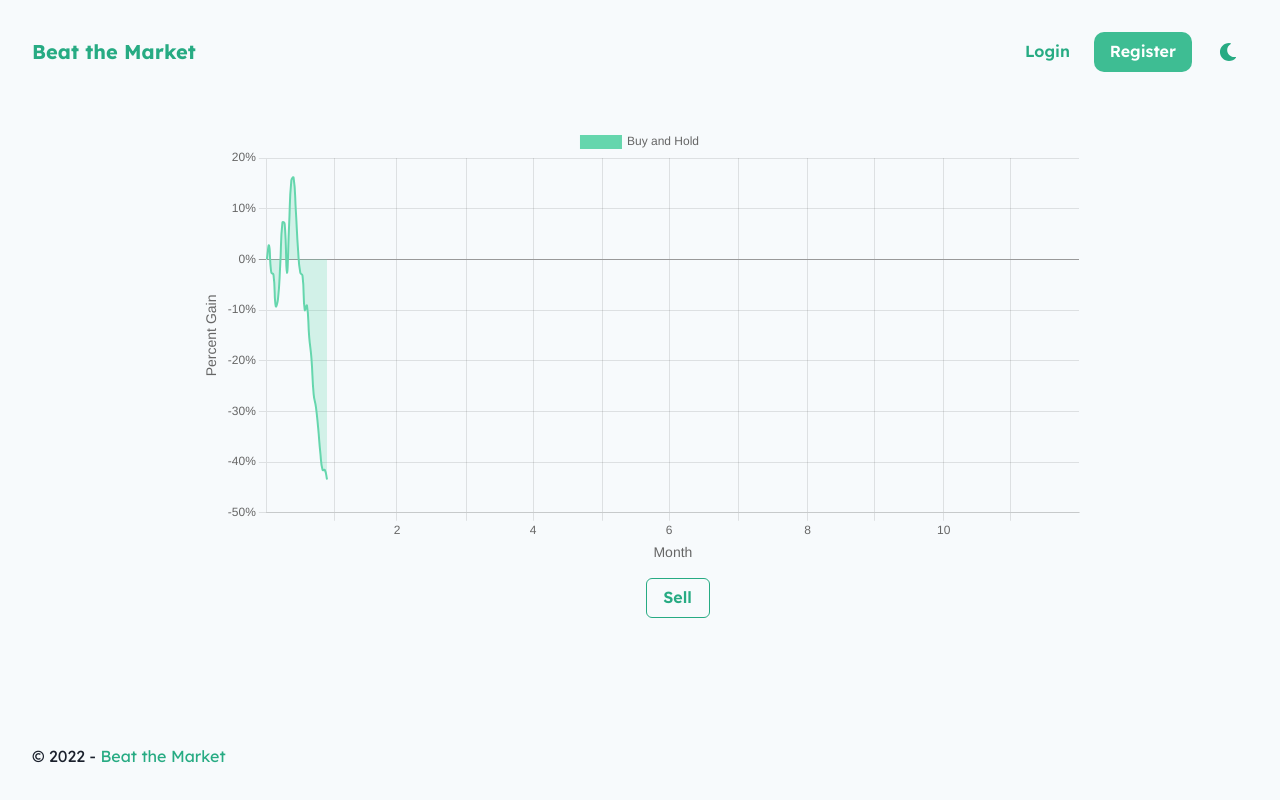
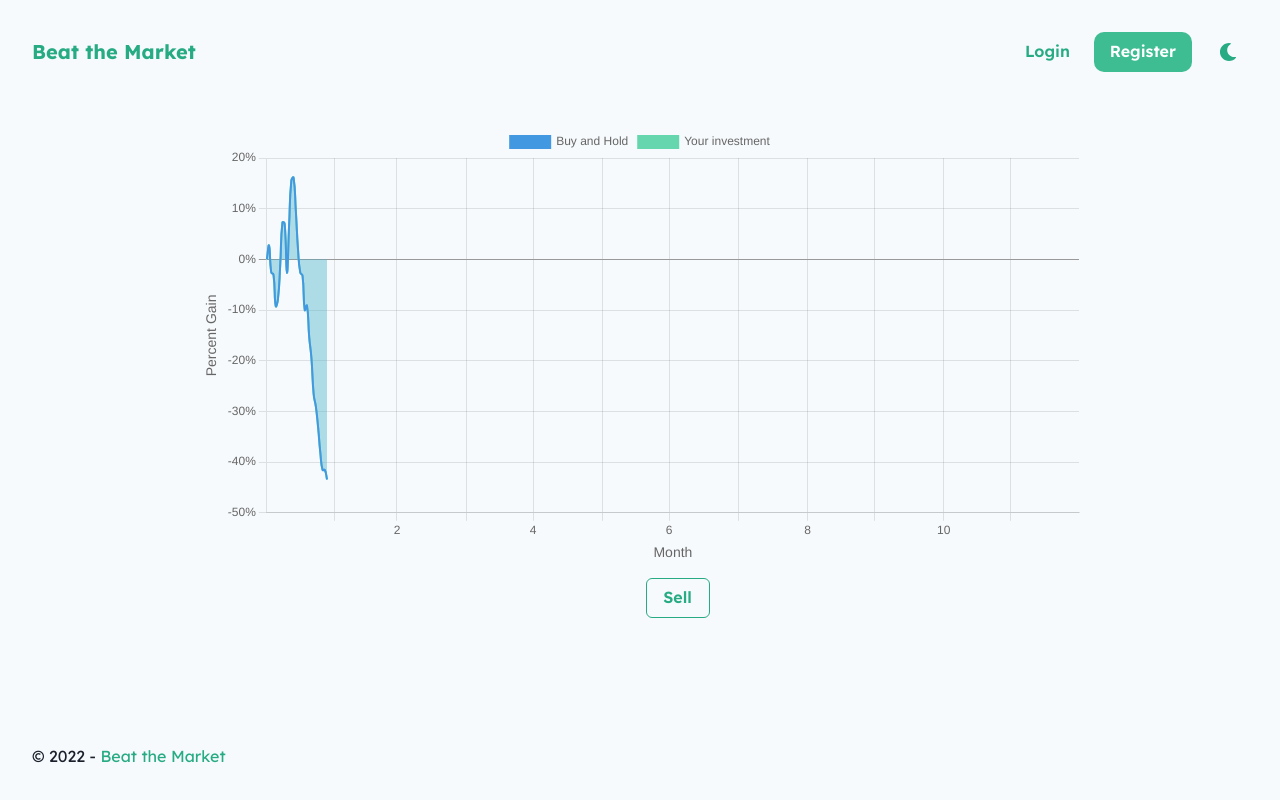
Before and after one commit to butasebi/BeatTheMarket, a React (Create React App) app in the folder front/: page / in a window 1280 px wide. Built offline with nearby package versions, Linux system fonts and the light colour scheme.

Commit message:
feat: add actual game logic
Now, you can also see your investment on the price chart, and it's affected by whether you're invested in the market or not.

```diff
--- a/front/src/components/game/Game.jsx
+++ b/front/src/components/game/Game.jsx
@@ -3,12 +3,12 @@ import GameChart from './GameChart';
 import { useEffect, useState } from 'react';
 
 function BuySellButton(props) {
-  const { isSelling, setIsSelling } = props;
+  const { isInvested, setIsInvested } = props;
 
-  const buttonText = isSelling ? 'Sell' : 'Buy';
-  const variant = isSelling ? 'outline' : 'solid';
+  const buttonText = isInvested ? 'Sell' : 'Buy';
+  const variant = isInvested ? 'outline' : 'solid';
   const onClick = () => {
-    setIsSelling(!isSelling);
+    setIsInvested(!isInvested);
   };
 
   return (
@@ -23,16 +23,42 @@ function Game(props) {
   const { rawData, dataTimeInterval } = props;
   const lastDate = rawData[rawData.length - 1].date;
 
-  const [isSelling, setIsSelling] = useState(true);
+  const [isInvested, setIsInvested] = useState(true);
   const [slicedData, setSlicedData] = useState([rawData.slice(0, 1)]);
+  const [investmentData, setInvestmentData] = useState(rawData.slice(0, 1));
 
+  // Data to continuously add (for Buy and Hold and for investment)
   useEffect(() => {
     const interval = setInterval(() => {
-      if (slicedData.length < rawData.length) {
-        setSlicedData(rawData.slice(0, slicedData.length + 1));
+      if (slicedData.length === rawData.length) {
+        return;
       }
+
+      const newRawData = rawData.slice(0, slicedData.length + 1);
+      setSlicedData(newRawData);
+
+      const newInvestmentData = investmentData.slice();
+      if (isInvested) {
+        const pricePercentageChange = (newRawData.at(-1).price -
+          newRawData.at(-2).price) / newRawData.at(-2).price;
+        const newDatapoint = {
+          price: newInvestmentData.at(-1).price +
+            newInvestmentData.at(-1).price * pricePercentageChange,
+          date: newRawData.at(-1).date,
+        };
+        newInvestmentData.push(newDatapoint);
+      } else {
+        const newDatapoint = {
+          price: newInvestmentData.at(-1).price,
+          date: newRawData.at(-1).date,
+        };
+        newInvestmentData.push(newDatapoint);
+        console.log(newDatapoint);
+      }
+      console.log(newInvestmentData);
+      setInvestmentData(newInvestmentData);
+
     }, 200);
-
     return () => {
       clearInterval(interval);
     };
@@ -40,10 +66,12 @@ function Game(props) {
 
   return (
     <Box>
-      <GameChart rawData={slicedData} dataTimeInterval={dataTimeInterval}
-                 lastDate={lastDate} />
+      <GameChart
+        rawPriceData={slicedData} rawInvestmentData={investmentData}
+        dataTimeInterval={dataTimeInterval} lastDate={lastDate}
+      />
       <Center mt='3'>
-        <BuySellButton isSelling={isSelling} setIsSelling={setIsSelling} />
+        <BuySellButton isInvested={isInvested} setIsInvested={setIsInvested} />
       </Center>
     </Box>
   );
--- a/front/src/components/game/GameChart.jsx
+++ b/front/src/components/game/GameChart.jsx
@@ -36,13 +36,35 @@ function priceToRelativePercentGain(price, startPrice) {
   return ((price - startPrice) / startPrice * 100).toFixed(2);
 }
 
-function prepareRawData(rawData) {
+function prepareRawData(rawPriceData, rawInvestmentData) {
   const data = { datasets: [] };
+
+  // Price data
   data.datasets.push({
     label: 'Buy and Hold',
-    data: rawData.map(item => ({
+    data: rawPriceData.map(item => ({
       x: item.date,
-      y: priceToRelativePercentGain(item.price, rawData[0].price),
+      y: priceToRelativePercentGain(item.price, rawPriceData[0].price),
+    })),
+    fill: {
+      target: 'origin',
+      above: addAlphaToHex(customTheme.colors.blue['400'], 0.25),
+      below: addAlphaToHex(customTheme.colors.blue['400'], 0.25),
+    },
+    borderColor: customTheme.colors.blue['400'],
+    backgroundColor: customTheme.colors.blue['400'],
+    borderWidth: 2,
+    pointRadius: 0,
+    tension: 0.5,
+    pointHitRadius: 10,
+  });
+
+  // Investment data
+  data.datasets.push({
+    label: 'Your investment',
+    data: rawInvestmentData.map(item => ({
+      x: item.date,
+      y: priceToRelativePercentGain(item.price, rawInvestmentData[0].price),
     })),
     fill: {
       target: 'origin',
@@ -167,10 +189,10 @@ function getOptions(startPrice, startDate, dataTimeInterval, lastDate) {
 }
 
 function GameChart(props) {
-  const { rawData, dataTimeInterval, lastDate } = props;
+  const { rawPriceData, rawInvestmentData, dataTimeInterval, lastDate } = props;
 
-  const data = prepareRawData(rawData);
-  const options = getOptions(rawData[0].price, rawData[0].date,
+  const data = prepareRawData(rawPriceData, rawInvestmentData);
+  const options = getOptions(rawPriceData[0].price, rawPriceData[0].date,
     dataTimeInterval, lastDate);
 
   return (
```
